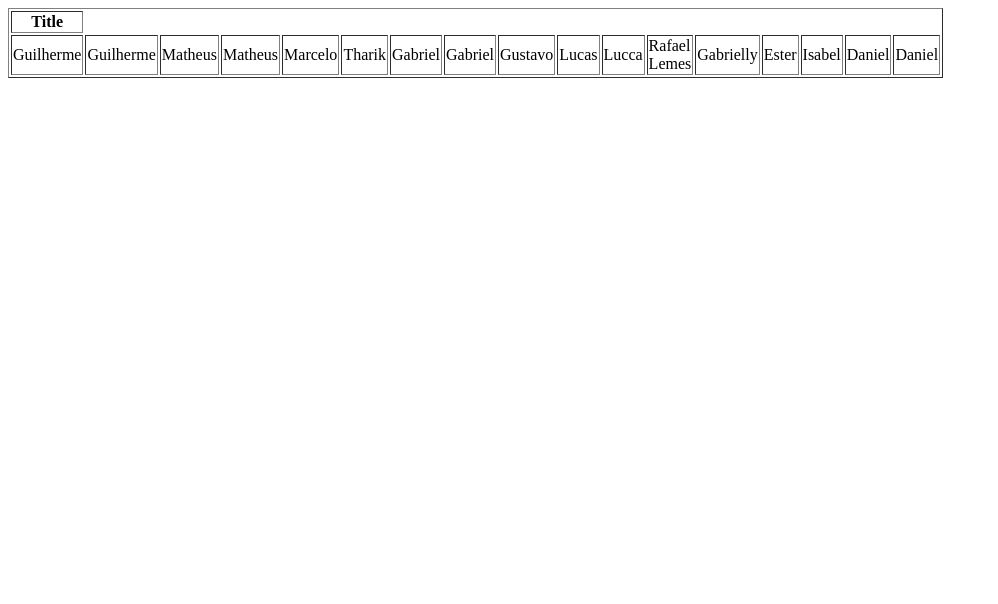
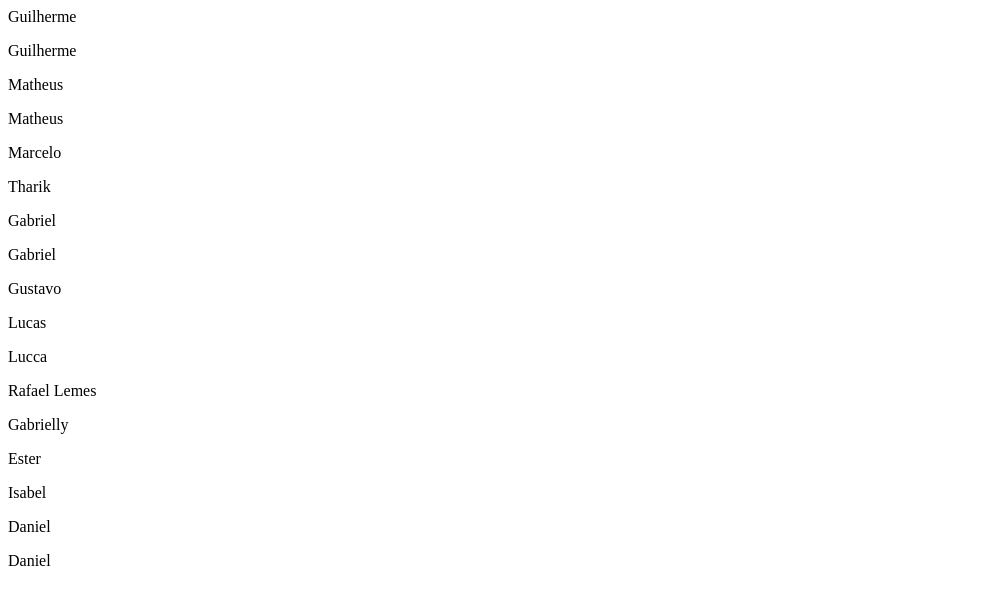
Before and after one commit to tharik77/tharik77, a plain HTML site: page index.html in a window 1280 px wide. Shown: the whole page, without its empty margins (0-998 px from the left). Drawn offline with Linux system fonts and the light colour scheme.

Commit message:
Update index.html

```diff
--- a/index.html
+++ b/index.html
@@ -3,34 +3,22 @@
     <title>Meu site</title>
   </head>
   <body>
-  <table border="1" width="500">
-       <thead>
-           <tr>
-               <th scope="col">Title</th>
-           </tr>
-       </thead>
-       <tbody>
-          <tr>
-    <td>Guilherme</td>
-    <td>Guilherme</td>
-    <td>Matheus</td>
-    <td>Matheus</td>
-    <td>Marcelo</td>
-    <td>Tharik</td>
-    <td>Gabriel</td>
-    <td>Gabriel</td>
-    <td>Gustavo</td>
-    <td>Lucas</td>
-    <td>Lucca</td>
-    <td>Rafael Lemes</td>
-    <td>Gabrielly</td>
-    <td>Ester</td>
-    <td>Isabel</td>
-    <td>Daniel</td>
-    <td>Daniel</td>
-  </tr>
-       </tbody>
-      </table>
-
+    <p>Guilherme</p>
+    <p>Guilherme</p>
+    <p>Matheus</p>
+    <p>Matheus</p>
+    <p>Marcelo</p>
+    <p>Tharik</p>
+    <p>Gabriel</p>
+    <p>Gabriel</p>
+    <p>Gustavo</p>
+    <p>Lucas</p>
+    <p>Lucca</p>
+    <p>Rafael Lemes</p>
+    <p>Gabrielly</p>
+    <p>Ester</p>
+    <p>Isabel</p>
+    <p>Daniel</p>
+    <p>Daniel</p>
   </body>
 </html>
```
